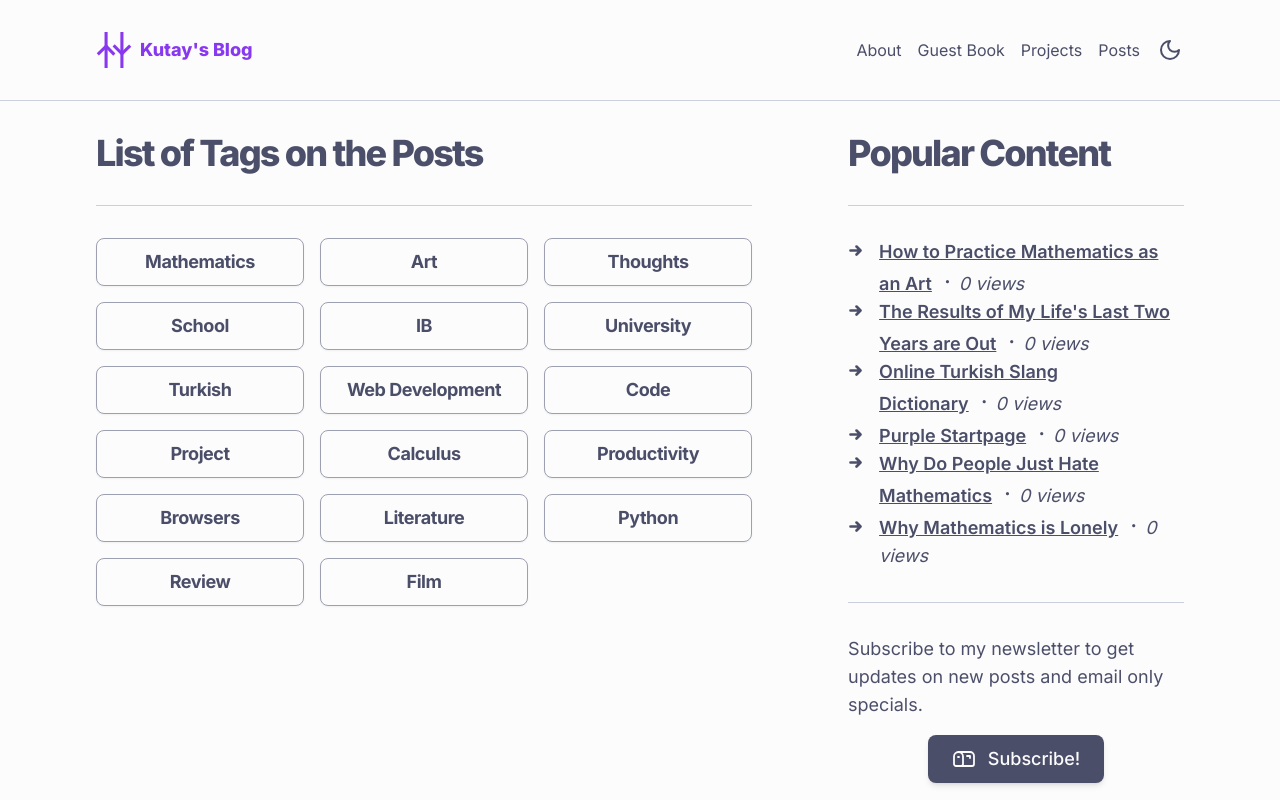
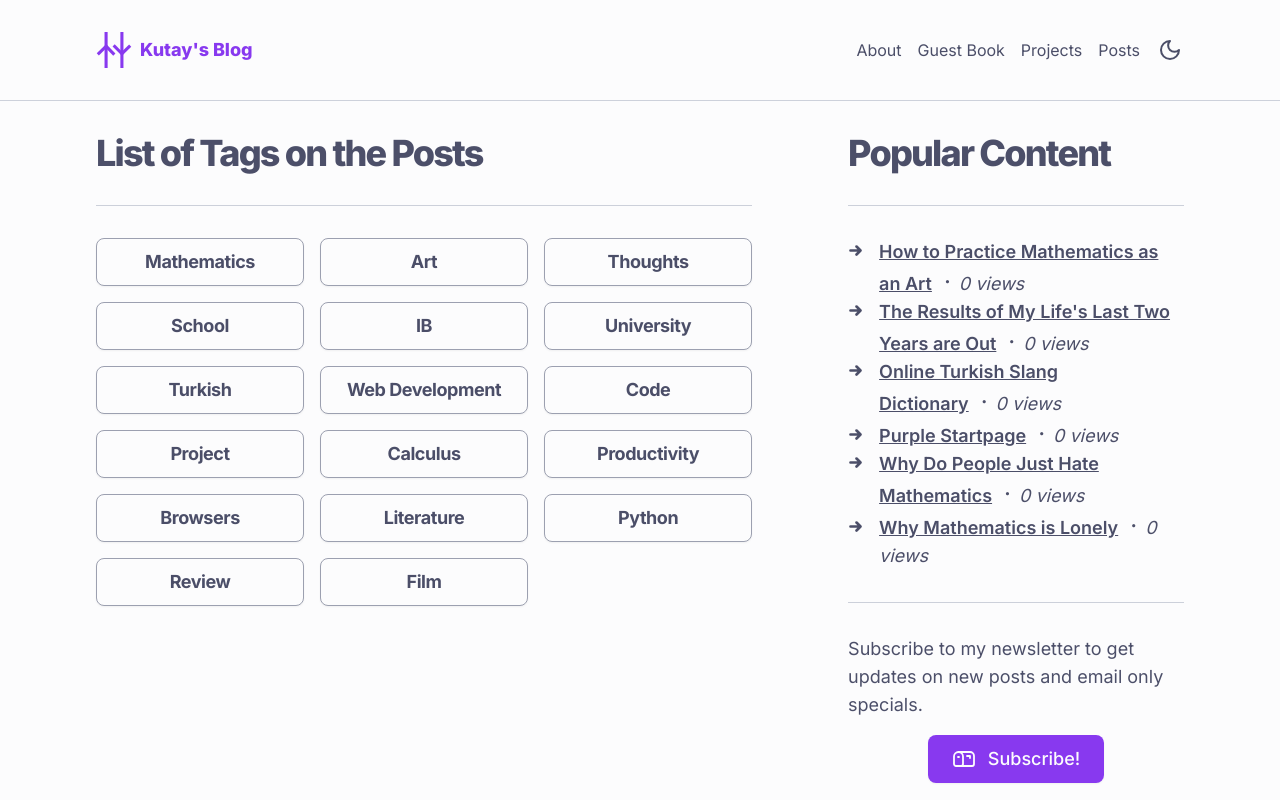
Before and after one commit to mkutay/catter, a Next.js app: page /tags in a window 1280 px wide. Shown: the top 800 px of the page. Built offline with nearby package versions, Linux system fonts and the light colour scheme.

Commit message:
/projects

```diff
--- a/components/emailSubButton.tsx
+++ b/components/emailSubButton.tsx
@@ -11,7 +11,7 @@
         Subscribe to my newsletter to get updates on new posts and email only specials.
       </p>
       <div className="flex justify-center items-center not-prose">
-        <Button variant="default" size="lg" asChild>
+        <Button variant="secondary" size="lg" asChild>
           <Link href={siteConfig.newsletterSubscribe} className="flex flex-row gap-3">
             <Mailbox stroke="currentColor" strokeWidth="1.8px"/>
             <div>Subscribe!</div>
```
